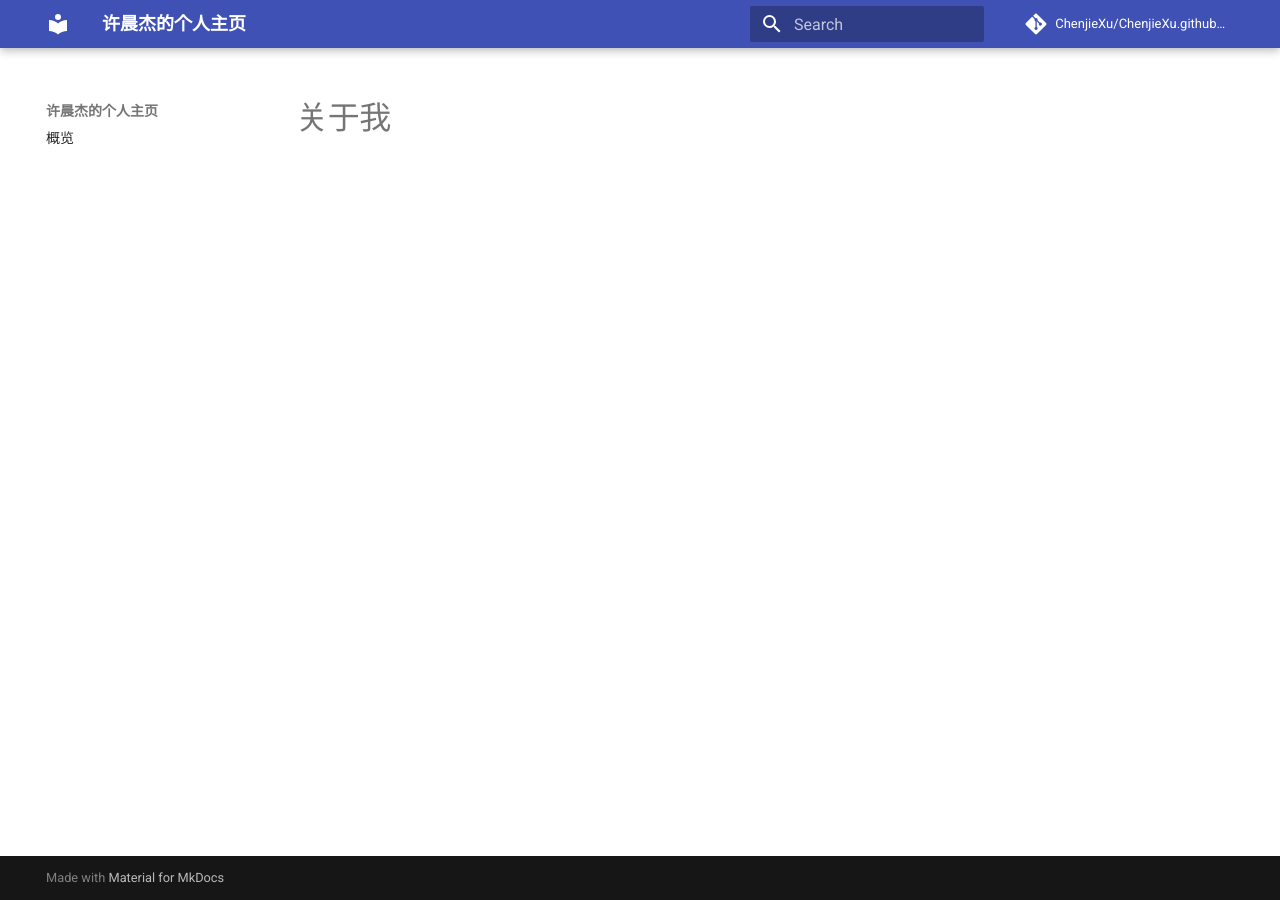
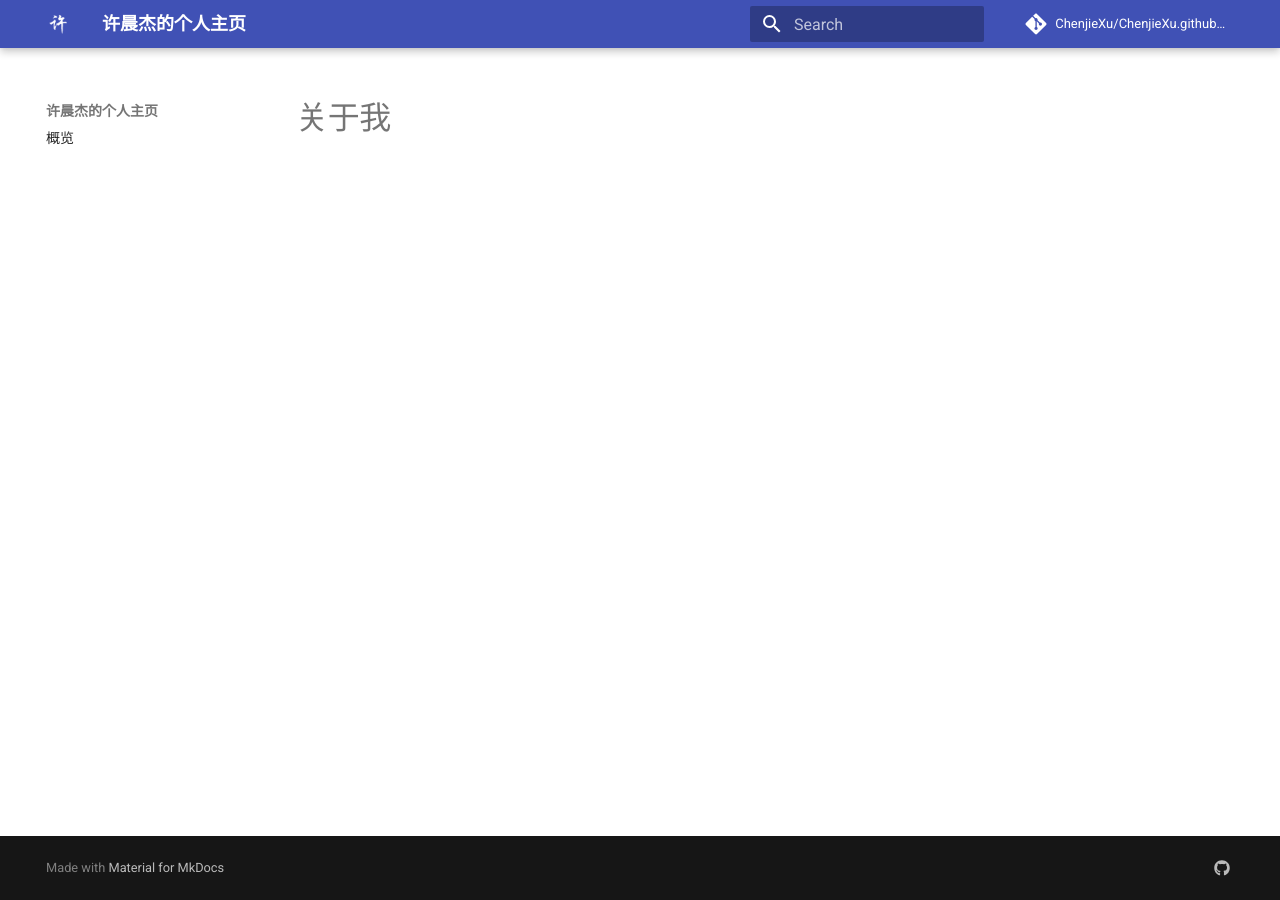
Before and after one commit to ChenjieXu/ChenjieXu.github.io, an MkDocs documentation site: the page built from docs/about_me.md, in a window 1280 px wide. Built offline with MkDocs 1.6.1 and Material for MkDocs 9.7.7, drawn with Linux system fonts in a browser that asks for light colours; comment, search, counter and statistics services are not loaded.

Commit message:
优化网页细节 (#3)
* 去除自动部署mkdocs流水线，改用mkdocs gh-deploy手动部署

* 添加logo和favicon

* 添加底部的Github主页链接

```diff
--- a/mkdocs.yml
+++ b/mkdocs.yml
@@ -12,8 +12,14 @@
 #  - ... | models/*.md
 theme:
   name: 'material'
+  logo: images/logo.png
+  favicon: images/favicon.png
   feature:
     tabs: false
+extra:
+  social:
+    - icon: 'fontawesome/brands/github'
+      link: 'https://github.com/ChenjieXu'
 #extra_javascript:
 #  - 'https://cdnjs.cloudflare.com/ajax/libs/mathjax/2.7.0/MathJax.js?config=TeX-MML-AM_CHTML'
 #  - https://cdnjs.cloudflare.com/ajax/libs/tablesort/5.2.1/tablesort.min.js
```
Also changed, not shown: docs/images/favicon.png (added), docs/images/logo.png (added), 1 other file.
